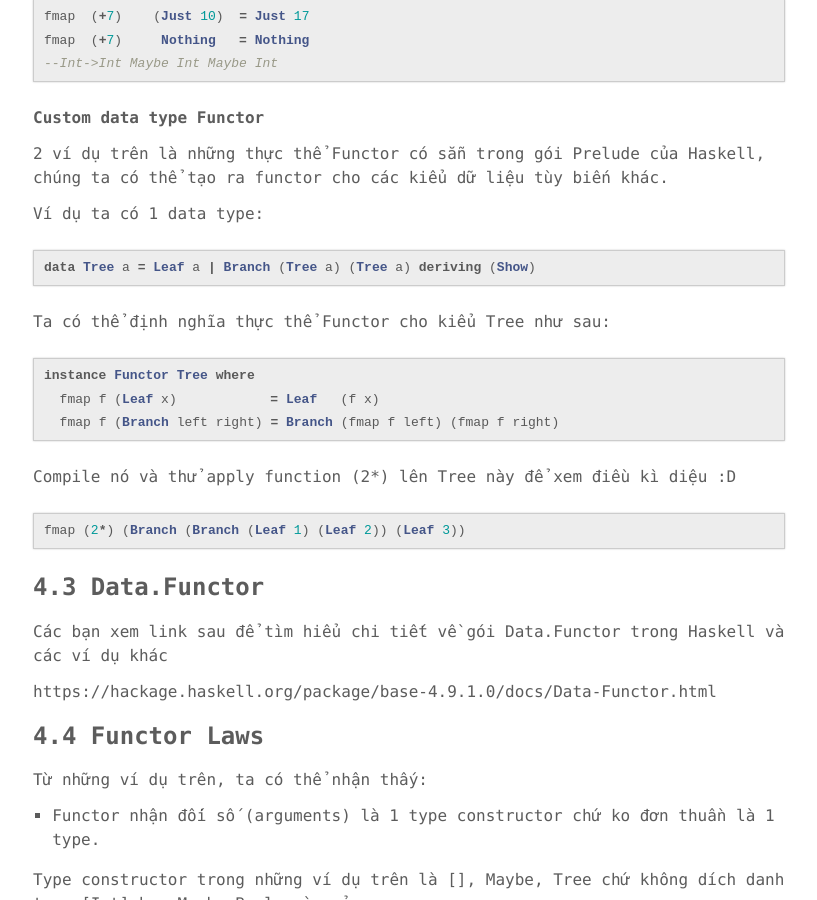
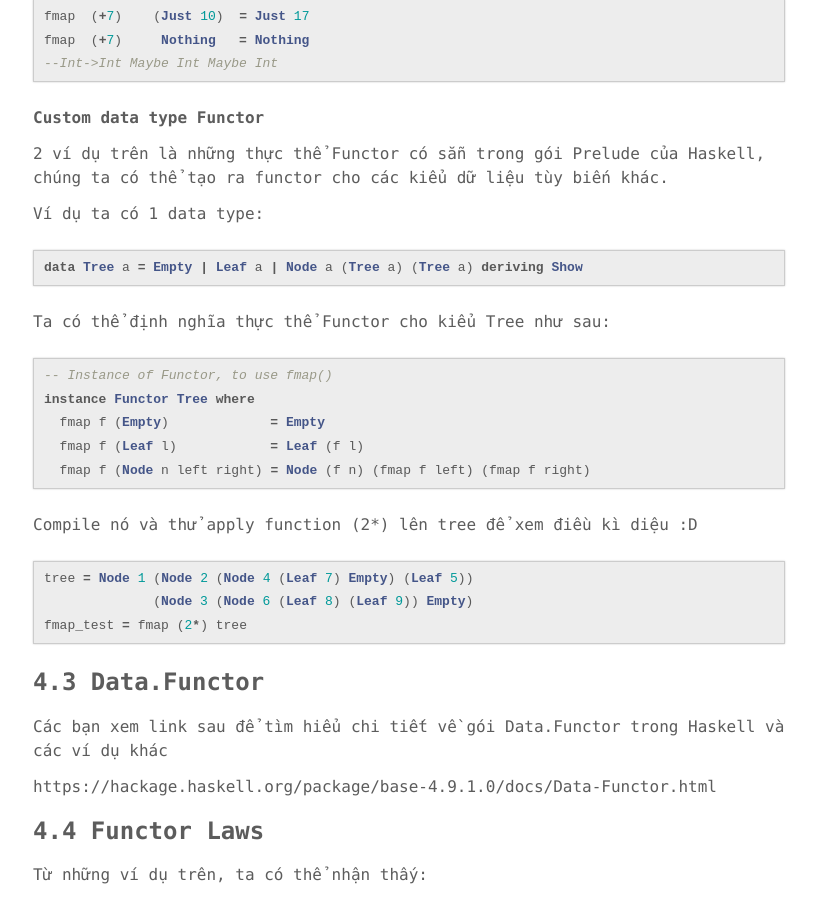
Before and after one commit to phuoc-thanh/phuoc-thanh.github.io, a Jekyll site: the page built from _posts/2017-04-25-monoid-functor-and-using.md, in a window 1280 px wide and 900 px high, scrolled down 6603 px. Shown: the whole window, without its empty margins (231-1048 px from the left). Built offline with Jekyll 4.4.1, drawn with Linux system fonts in a browser that asks for light colours.

Commit message:
edit links and codes

````diff
--- a/_posts/2017-04-25-monoid-functor-and-using.md
+++ b/_posts/2017-04-25-monoid-functor-and-using.md
@@ -263,21 +263,25 @@ fmap  (+7)     Nothing   = Nothing
 Ví dụ ta có 1 data type:
 
 ```haskell
-data Tree a = Leaf a | Branch (Tree a) (Tree a) deriving (Show)
+data Tree a = Empty | Leaf a | Node a (Tree a) (Tree a) deriving Show
 ```
 
 Ta có thể định nghĩa thực thể Functor cho kiểu Tree như sau:
 
 ```haskell
+-- Instance of Functor, to use fmap()
 instance Functor Tree where
-  fmap f (Leaf x)            = Leaf   (f x)
-  fmap f (Branch left right) = Branch (fmap f left) (fmap f right)
+  fmap f (Empty)             = Empty
+  fmap f (Leaf l)            = Leaf (f l)
+  fmap f (Node n left right) = Node (f n) (fmap f left) (fmap f right)
 ```
 
-Compile nó và thử apply function (2*) lên Tree này để xem điều kì diệu :D
+Compile nó và thử apply function (2*) lên tree để xem điều kì diệu :D
 
 ```haskell
-fmap (2*) (Branch (Branch (Leaf 1) (Leaf 2)) (Leaf 3))
+tree = Node 1 (Node 2 (Node 4 (Leaf 7) Empty) (Leaf 5))
+              (Node 3 (Node 6 (Leaf 8) (Leaf 9)) Empty)
+fmap_test = fmap (2*) tree
 ```
 
 ### 4.3 Data.Functor
````
Also changed, not shown: _posts/2018-10-18-road-to-blockchain-first-proof.md (+2 -2 lines).
